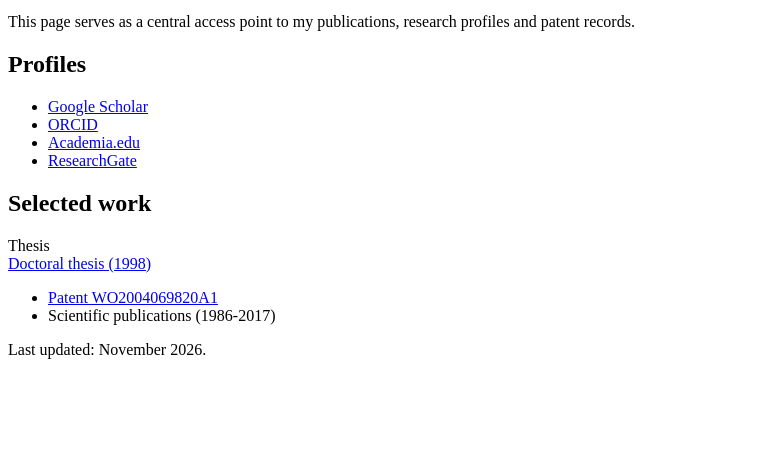
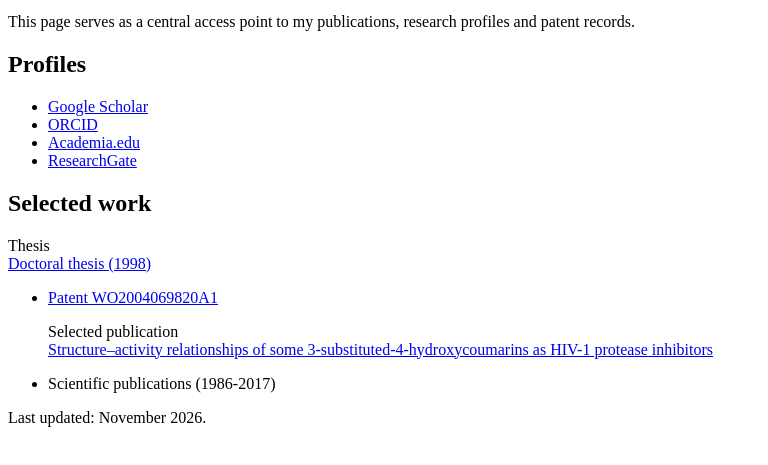
Before and after one commit to RBcoumaRine/RBcoumaRine.github.io, a plain HTML site: page index.html in a window 1280 px wide. Shown: the part 101-566 px from the top of the page, without its empty margins (0-768 px from the left). Drawn offline with Linux system fonts and the light colour scheme.

Commit message:
Update index.html with new publication and structure
Added a new publication link and updated the structure of the HTML.

```diff
--- a/index.html
+++ b/index.html
@@ -60,6 +60,12 @@ Thesis<br>
     </a>
   </li>
 
+  <p>
+Selected publication<br>
+<a href="https://www.sciencedirect.com/science/article/abs/pii/S0014827X02012648">
+Structure–activity relationships of some 3-substituted-4-hydroxycoumarins as HIV-1 protease inhibitors
+</a>
+</p>
   <li>
     Scientific publications (1986-2017)
   </li>
```
